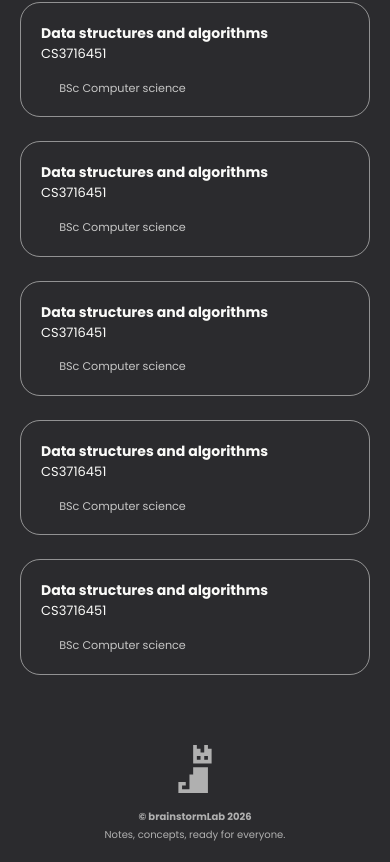
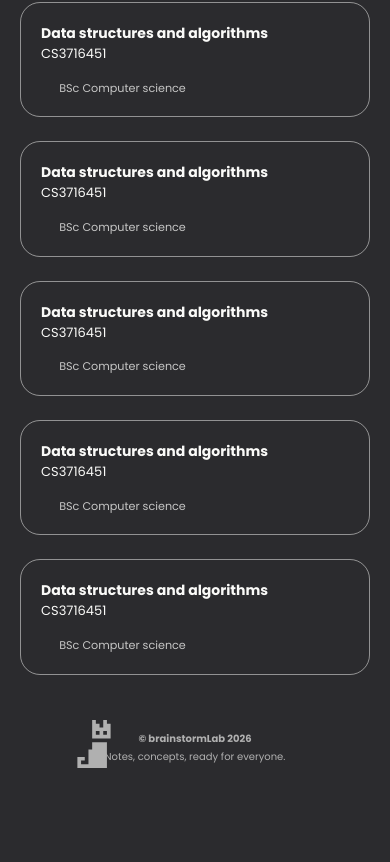
Before and after one commit to theBrainstormLab/koncepta, a React (Vite) app: page / in a window 390 px wide. Shown: the part 1136-1998 px from the top of the page. After the commit the page ends 1904 px from the top, so only its background shows below. Built offline with nearby package versions, Linux system fonts and the light colour scheme; some icons are missing.

Commit message:
fix: cat moving to top

```diff
--- a/src/components/footer.jsx
+++ b/src/components/footer.jsx
@@ -2,8 +2,8 @@ import Cat from "../../public/cat.svg?react";
 
 export default function Footer() {
   return (
-    <div className="flex flex-col justify-center items-center text-[var(--color-text-footer)] mt-auto relative py-5 gap-[10px] md:flex-row md:gap-0">
-      <Cat className="h-12 sm:h-16 md:h-24 md:absolute md:left-1/4" />
+    <div className="flex flex-col justify-center items-center text-[var(--color-text-footer)] mt-auto relative gap-[10px] md:flex-row md:gap-0">
+      <Cat className="h-12 sm:h-16 md:h-24 absolute md:left-1/5 left-1/8" />
       <div className="relative text-center z-[1]">
         <a
           href="https://github.com/theBrainstormLab"
```
